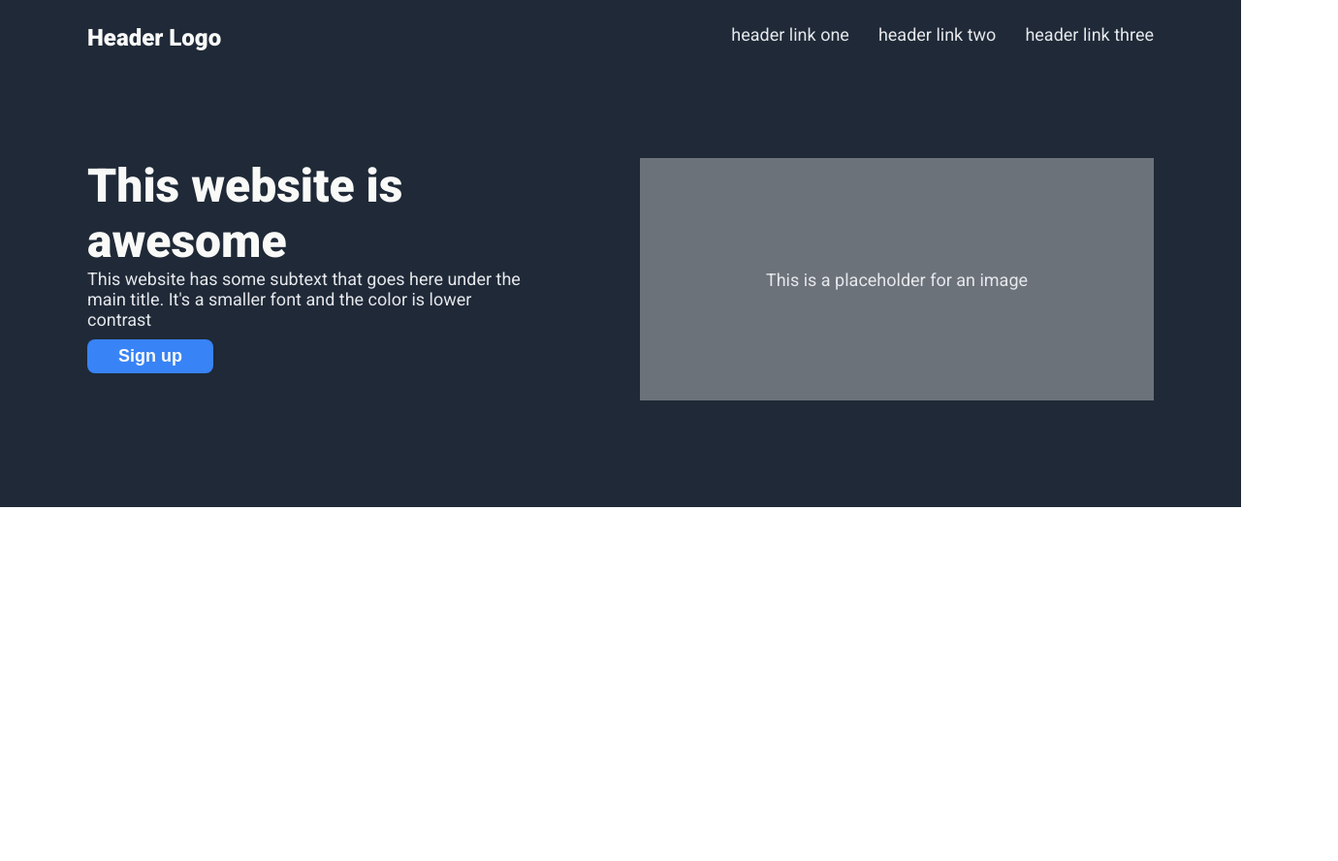
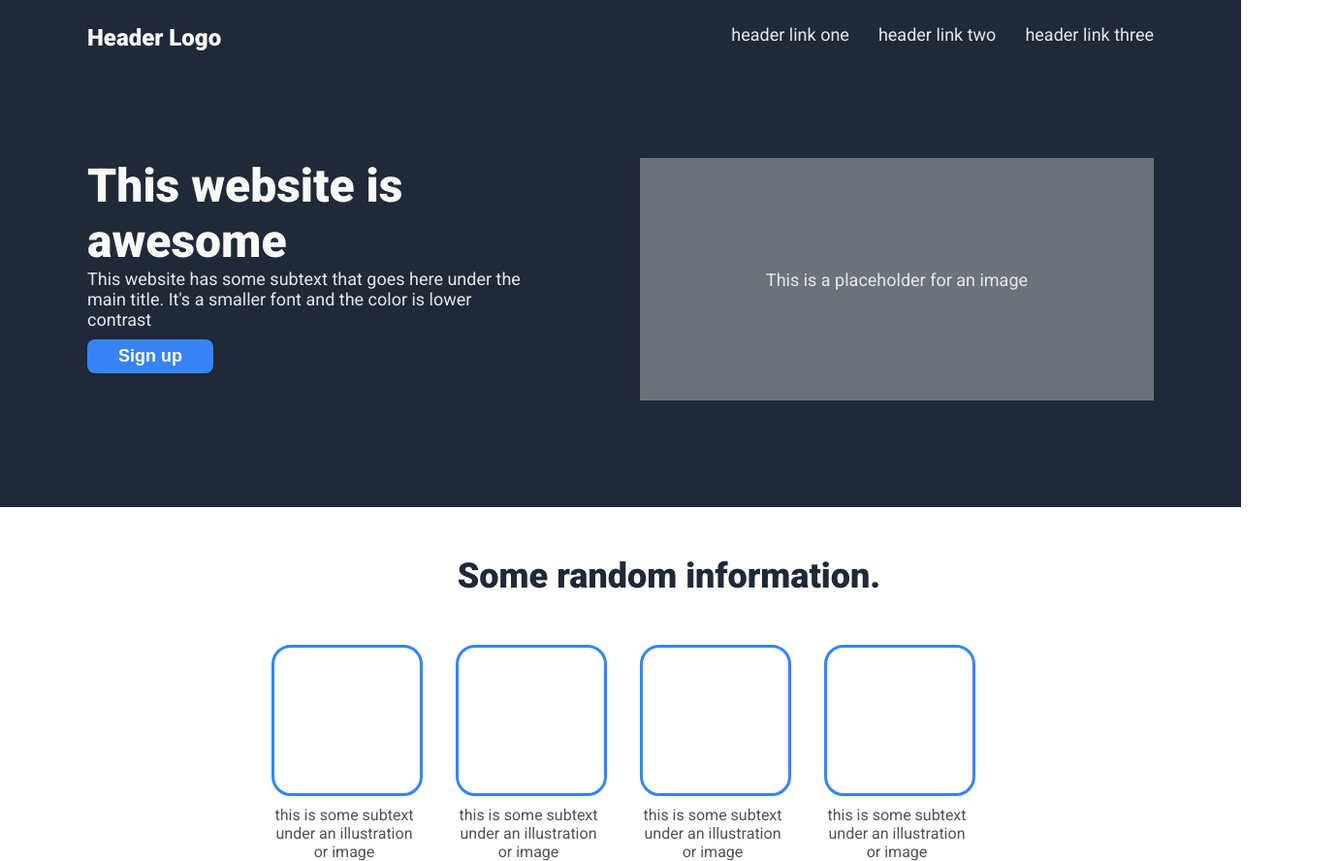
Before and after one commit to jordanperkins98/Odin-LandingPage, a plain HTML site: page index.html in a window 1280 px wide. Shown: the whole page at 97% size, 1380 px wide, since content can reach past the window. Before the commit the page ends 800 px from the top, so only its background shows below. Drawn offline with Linux system fonts and the light colour scheme.

Commit message:
section 2 done

```diff
--- a/index.html
+++ b/index.html
@@ -30,7 +30,40 @@
                 </div>
             </div>
         </div>
+    </div>
+    <div class="section2">
+        <div class="title">
+            <h4>Some random information.</h4>
+        </div>
+        <div class="cards">
+            <div class="card">
+                <div class="image">
+
+                </div>
+                <p>this is some subtext under an illustration or image</p>
+            </div>
+            <div class="card">
+                <div class="image">
+
+                </div>
+                <p>this is some subtext under an illustration or image</p>
+            </div>
+            <div class="card">
+                <div class="image">
+
+                </div>
+                <p>this is some subtext under an illustration or image</p>
+            </div>
+            <div class="card">
+                <div class="image">
+
+                </div>
+                <p>this is some subtext under an illustration or image</p>
+            </div>
+        </div>
 
     </div>
+
+
 </body>
 </html>
--- a/styles.css
+++ b/styles.css
@@ -94,3 +94,41 @@
     display: flex;
     padding: 7px 32px;
 }
+
+.section2 h4{
+    font-size: 36px;
+    font-weight: 1000;
+    color: #1F2937;
+}
+
+.section2 .title{
+    display: flex;
+    width: 100%;
+    justify-content: center;
+    padding: 50px;
+}
+
+.cards{
+    display: flex;
+    justify-content: center;
+    gap: 40px;
+}
+
+.card{
+    display: flex;
+    flex-direction: column;
+    max-width: 150px;
+    gap: 10px;
+    text-align: center;
+    font-size: 16px;
+    color: rgb(83, 83, 83);
+    font-weight: 400;
+}
+
+.card .image{
+    border: solid;
+    height: 150px;
+    width: 150px;
+    border-color: #3883F6;
+    border-radius: 20px;
+}
```
